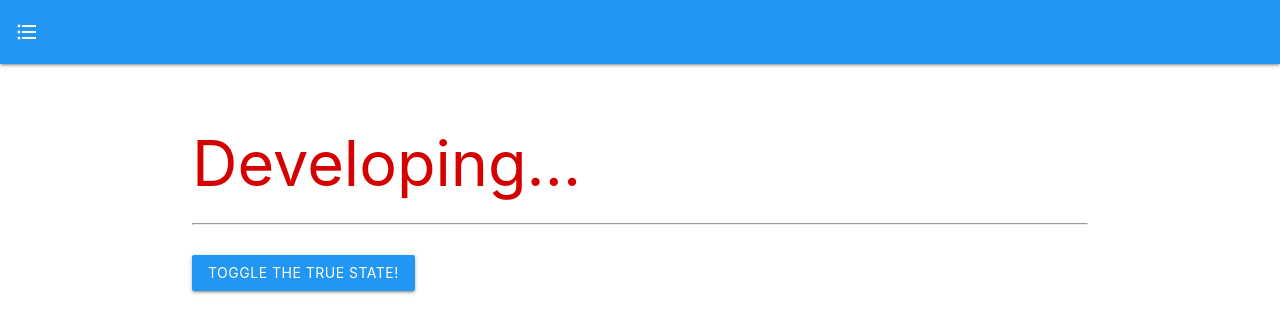
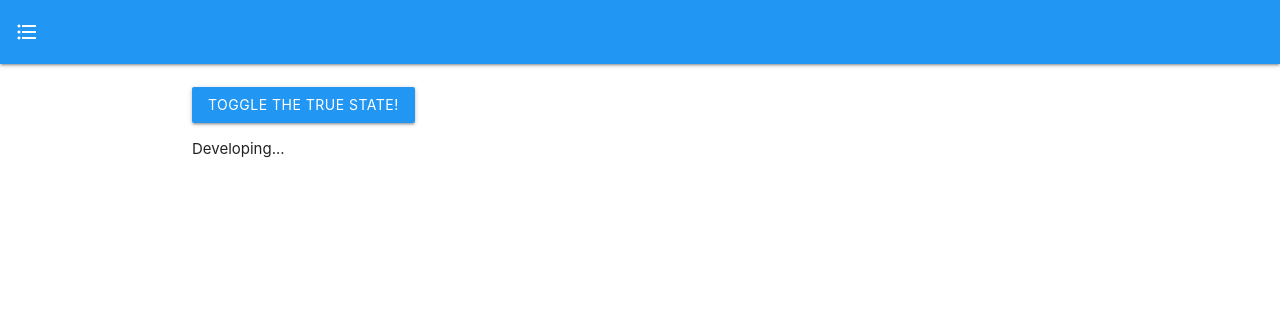
Before and after one commit to john29917958/To-Do, a React (Create React App) app in the folder react/to-do/: page / in a window 1280 px wide. Shown: the top 332 px of the page. Built offline with nearby package versions, Linux system fonts and the light colour scheme.

Commit message:
Change page title to a paragraph

```diff
--- a/react/to-do/src/App.js
+++ b/react/to-do/src/App.js
@@ -22,12 +22,10 @@ class App extends React.Component {
         <Navbar />
         <br />
         <div className='container'>
-          <h1 className='red-text text-accent-4'>Developing...</h1>
-          <hr />
-          <br />
           <button className='btn waves-effect waves-light blue' onClick={this.toggleState.bind(this)}>
             {"Toggle the " + this.state.isToggled + " state!"}
           </button>
+          <p>Developing...</p>
         </div>
       </div>
     );
```
